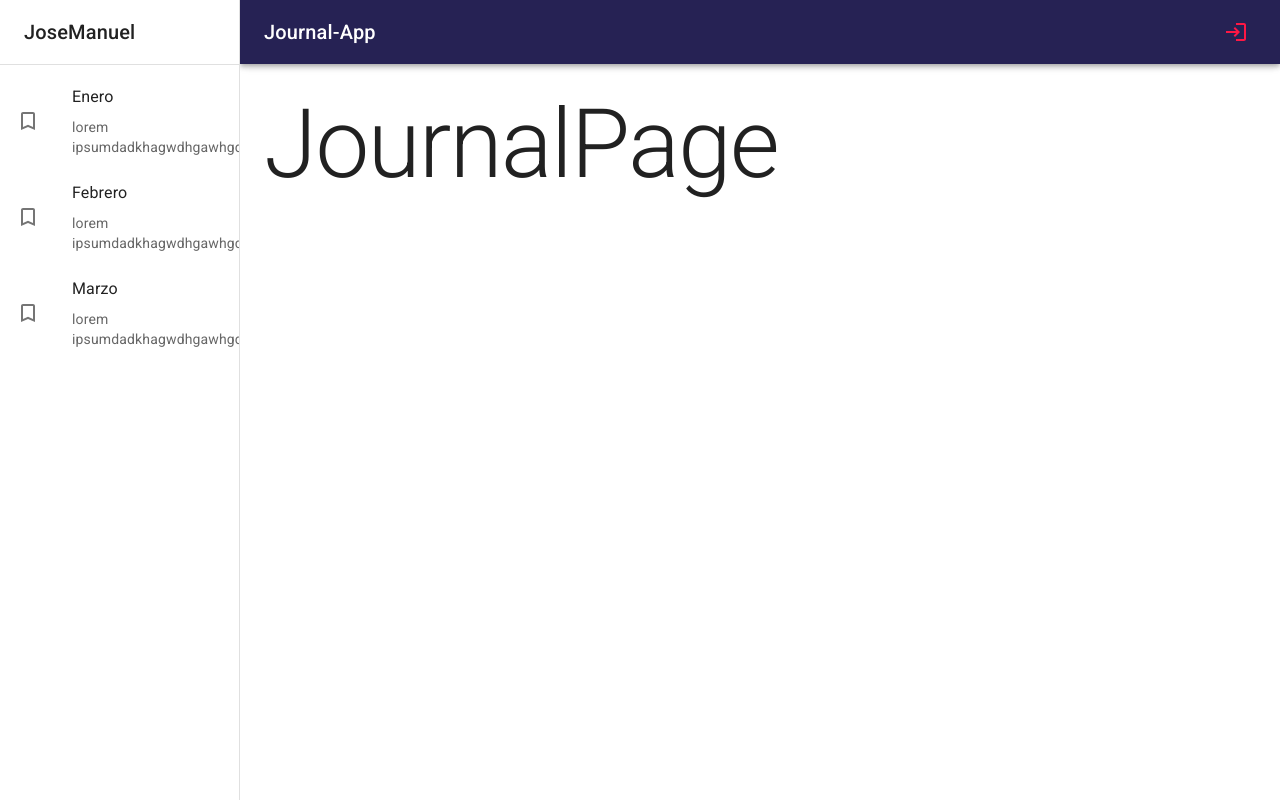
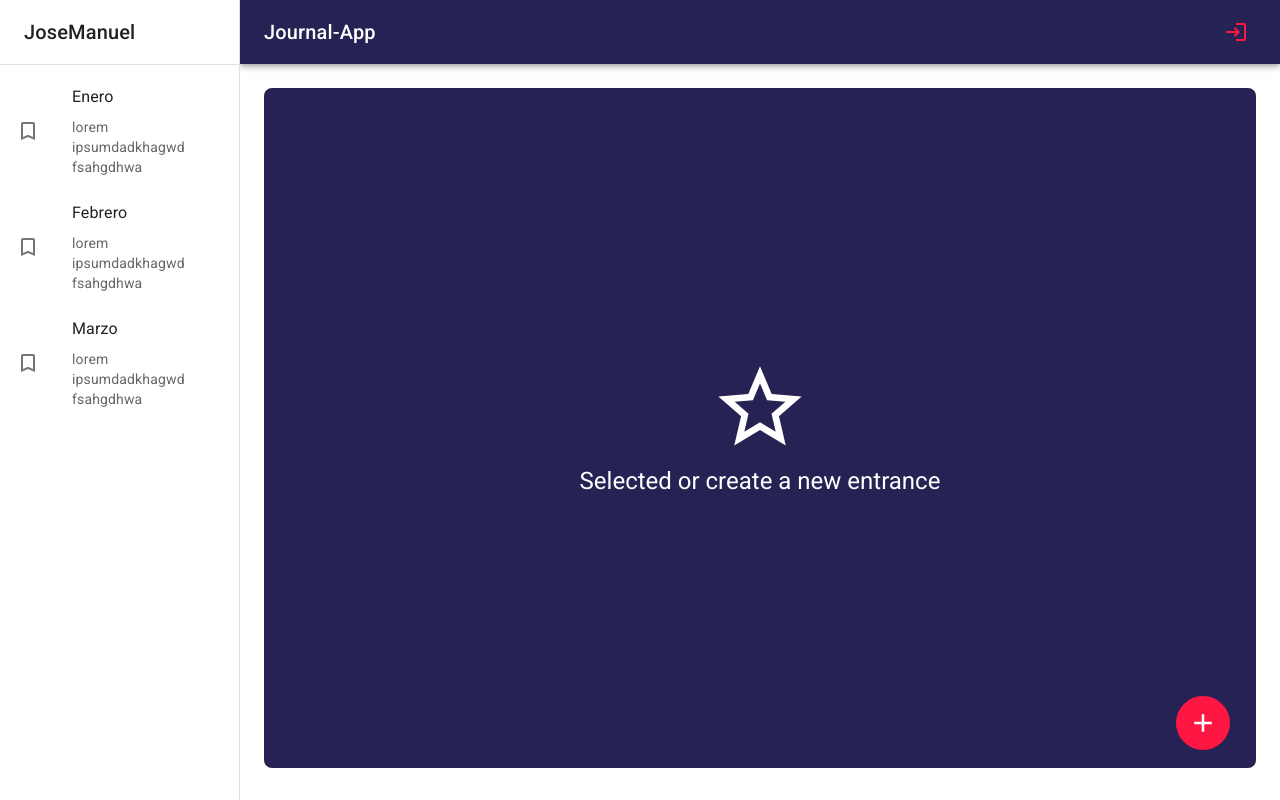
Before and after one commit to JoseManuelYC/Journal-app, a React (Vite) app: page / in a window 1280 px wide. Built offline with nearby package versions, Linux system fonts and the light colour scheme.

Commit message:
[Add] Application layout

```diff
--- /dev/null
+++ b/src/app/components/ImageGallery.tsx
@@ -0,0 +1,70 @@
+import { Box, ImageList, ImageListItem } from "@mui/material";
+
+export const ImageGallery = () => {
+  return (
+    <Box sx={{ mt: 3, width: "100%", height: 450, overflowY: "scroll" }}>
+      <ImageList variant="masonry" cols={3} gap={8}>
+        {itemData.map((item) => (
+          <ImageListItem key={item.img}>
+            <img
+              src={`${item.img}?w=248&fit=crop&auto=format`}
+              srcSet={`${item.img}?w=248&fit=crop&auto=format&dpr=2 2x`}
+              alt={item.title}
+              loading="lazy"
+            />
+          </ImageListItem>
+        ))}
+      </ImageList>
+    </Box>
+  );
+};
+const itemData = [
+  {
+    img: "https://images.unsplash.com/photo-1549388604-817d15aa0110",
+    title: "Bed",
+  },
+  {
+    img: "https://images.unsplash.com/photo-1525097487452-6278ff080c31",
+    title: "Books",
+  },
+  {
+    img: "https://images.unsplash.com/photo-1523413651479-597eb2da0ad6",
+    title: "Sink",
+  },
+  {
+    img: "https://images.unsplash.com/photo-1563298723-dcfebaa392e3",
+    title: "Kitchen",
+  },
+  {
+    img: "https://images.unsplash.com/photo-1588436706487-9d55d73a39e3",
+    title: "Blinds",
+  },
+  {
+    img: "https://images.unsplash.com/photo-1574180045827-681f8a1a9622",
+    title: "Chairs",
+  },
+  {
+    img: "https://images.unsplash.com/photo-1530731141654-5993c3016c77",
+    title: "Laptop",
+  },
+  {
+    img: "https://images.unsplash.com/photo-1481277542470-605612bd2d61",
+    title: "Doors",
+  },
+  {
+    img: "https://images.unsplash.com/photo-1517487881594-2787fef5ebf7",
+    title: "Coffee",
+  },
+  {
+    img: "https://images.unsplash.com/photo-1516455207990-7a41ce80f7ee",
+    title: "Storage",
+  },
+  {
+    img: "https://images.unsplash.com/photo-1597262975002-c5c3b14bbd62",
+    title: "Candle",
+  },
+  {
+    img: "https://images.unsplash.com/photo-1519710164239-da123dc03ef4",
+    title: "Coffee table",
+  },
+];
--- a/src/app/components/SideBar.tsx
+++ b/src/app/components/SideBar.tsx
@@ -46,7 +46,7 @@
                 </ListItemIcon>
                 <Grid container>
                   <ListItemText primary={text} />
-                  <ListItemText secondary="lorem ipsumdadkhagwdhgawhgdfsahgfdhgwafdhgfsahgdhwa" />
+                  <ListItemText secondary={"lorem ipsumdadkhagwd fsahgdhwa"} />
                 </Grid>
               </ListItemButton>
             </ListItem>
--- /dev/null
+++ b/src/app/components/index.ts
@@ -0,0 +1,3 @@
+export * from "./ImageGallery";
+export * from "./NavBar";
+export * from "./SideBar";
--- a/src/app/layout/JournalLayout.tsx
+++ b/src/app/layout/JournalLayout.tsx
@@ -1,6 +1,5 @@
 import { Box, Toolbar } from "@mui/material";
-import { NavBar } from "../components/NavBar";
-import { Sidebar } from "../components/SideBar";
+import { NavBar, Sidebar } from "../components";
 
 type JournalLayoutProps = {
   children: React.ReactNode;
--- a/src/app/page/JournalPage.tsx
+++ b/src/app/page/JournalPage.tsx
@@ -1,10 +1,26 @@
-import { Typography } from "@mui/material";
+import { IconButton } from "@mui/material";
 import { JournalLayout } from "../layout/JournalLayout";
+import { NoteView, NothingSelected } from "../views";
+import { AddOutlined } from "@mui/icons-material";
 
 export const JournalPage = () => {
   return (
     <JournalLayout>
-      <Typography variant="h1">JournalPage</Typography>
+      <NothingSelected />
+      {/* <NoteView /> */}
+      <IconButton
+        size="large"
+        sx={{
+          color: "white",
+          backgroundColor: "error.main",
+          ":hover": { backgroundColor: "error.main", opacity: 0.9 },
+          position: "fixed",
+          right: 50,
+          bottom: 50,
+        }}
+      >
+        <AddOutlined sx={{ fontSize: 30 }} />
+      </IconButton>
     </JournalLayout>
   );
 };
--- /dev/null
+++ b/src/app/views/NoteView.tsx
@@ -0,0 +1,46 @@
+import { SaveOutlined } from "@mui/icons-material";
+import { Button, Grid, TextField, Typography } from "@mui/material";
+import { ImageGallery } from "../components";
+
+export const NoteView = () => {
+  return (
+    <Grid
+      container
+      direction="row"
+      alignItems="center"
+      justifyContent="space-between"
+      sx={{ mb: 3 }}
+    >
+      <Grid item>
+        <Typography fontSize={39} fontWeight="light">
+          June 14, 2023
+        </Typography>
+      </Grid>
+      <Grid item>
+        <Button sx={{ padding: 2 }}>
+          <SaveOutlined sx={{ fontSize: 30, mr: 1 }} />
+          Guardar
+        </Button>
+      </Grid>
+      <Grid container sx={{ mt: 1 }}>
+        <TextField
+          type="text"
+          fullWidth
+          label="Title"
+          placeholder="Which is the title?"
+          variant="filled"
+          sx={{ border: "none", mb: 1 }}
+        />
+        <TextField
+          type="text"
+          fullWidth
+          placeholder="What has happened today?"
+          multiline
+          variant="filled"
+          minRows={4}
+        />
+      </Grid>
+      <ImageGallery />
+    </Grid>
+  );
+};
--- /dev/null
+++ b/src/app/views/NothinSelected.tsx
@@ -0,0 +1,28 @@
+import { StarOutline } from "@mui/icons-material";
+import { Grid, Typography } from "@mui/material";
+
+export const NothingSelected = () => {
+  return (
+    <Grid
+      container
+      spacing={0}
+      direction="column"
+      alignItems="center"
+      justifyContent="center"
+      sx={{
+        minHeight: "calc(100vh - 120px)",
+        backgroundColor: "primary.main",
+        borderRadius: "8px",
+      }}
+    >
+      <Grid item xs={12}>
+        <StarOutline sx={{ fontSize: 100, color: "white" }} />
+      </Grid>
+      <Grid item xs={12}>
+        <Typography variant="h5" color="white">
+          Selected or create a new entrance
+        </Typography>
+      </Grid>
+    </Grid>
+  );
+};
--- /dev/null
+++ b/src/app/views/index.ts
@@ -0,0 +1,2 @@
+export * from "./NothinSelected";
+export * from "./NoteView";
```
